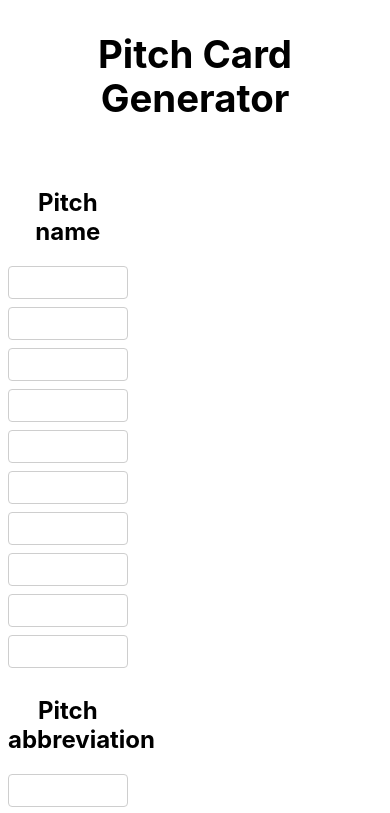
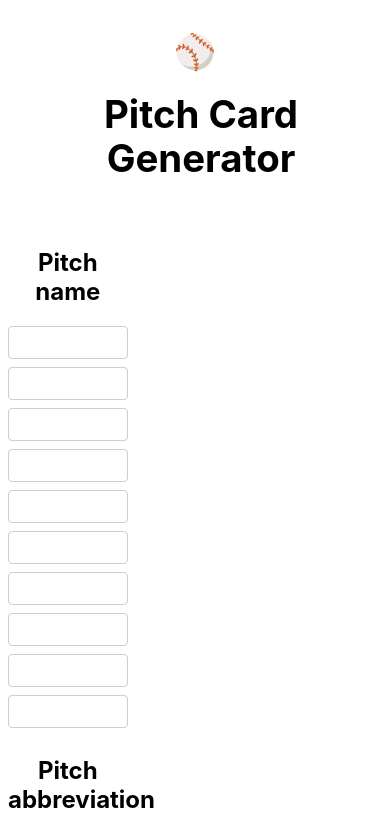
Before and after one commit to johnjago/pitch, a Next.js app: page / in a window 390 px wide. Shown: the top 813 px of the page. Built offline with nearby package versions, Linux system fonts and the light colour scheme.

Commit message:
Add baseball graphic next to title and remove unused title styles

```diff
--- a/pages/index.js
+++ b/pages/index.js
@@ -82,9 +82,12 @@ export default function Home() {
 				<meta name="description" content="Free baseball and softball calling card generator. Create printable wristband signs for players and corresponding sheets for coaches. Enter the pitch names, abbreviations, and percentages, and let us do the rest. No sign up required." />
 			</Head>
 			<main className={styles.main}>
-				<h1 className={styles.title}>
-					Pitch Card Generator
-				</h1>
+				<header className={styles.header}>
+					<img src="/baseball.svg" width="40" alt="Baseball graphic" />
+					<h1 className={styles.title}>
+						Pitch Card Generator
+					</h1>
+				</header>
 				<div className={styles.grid}>
 					<div className={styles.col}>
 						<h2>Pitch name</h2>
--- a/styles/Home.module.css
+++ b/styles/Home.module.css
@@ -12,40 +12,10 @@
 	text-align: center;
 }
 
-.title a {
-	color: #0070f3;
-	text-decoration: none;
-}
-
-.title a:hover,
-.title a:focus,
-.title a:active {
-	text-decoration: underline;
-}
-
 .title {
 	margin: 0;
 	line-height: 1.15;
 	font-size: 2.4rem;
-}
-
-.title,
-.description {
-	text-align: center;
-}
-
-.description {
-	line-height: 1.5;
-	font-size: 1.5rem;
-}
-
-.code {
-	background: #fafafa;
-	border-radius: 5px;
-	padding: 0.75rem;
-	font-size: 1.1rem;
-	font-family: Menlo, Monaco, Lucida Console, Liberation Mono, DejaVu Sans Mono,
-		Bitstream Vera Sans Mono, Courier New, monospace;
 }
 
 .grid {
@@ -89,13 +59,20 @@
 	opacity: 0.75;
 }
 
-.logo {
-	height: 1em;
-}
-
 .total {
 	font-size: 1.5rem;
 	text-align: left;
+}
+
+.header {
+	display: flex;
+	flex-direction: row;
+	justify-content: center;
+	align-content: center;
+}
+
+.title {
+	margin-left: 0.75rem;
 }
 
 @media (max-width: 600px) {
@@ -103,4 +80,12 @@
 		width: 100%;
 		flex-direction: column;
 	}
+
+	.header {
+		display: block;
+	}
+
+	.title {
+		margin-top: 1rem;
+	}
 }
```
